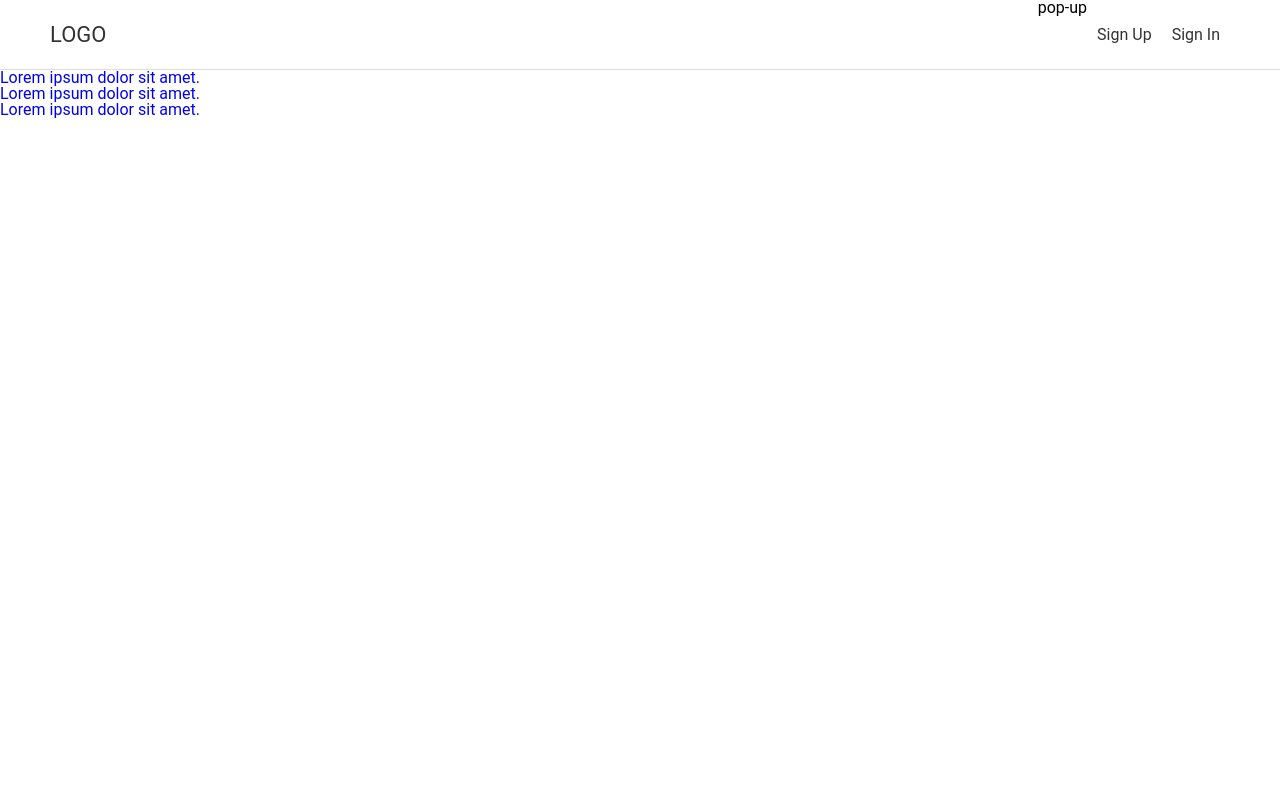
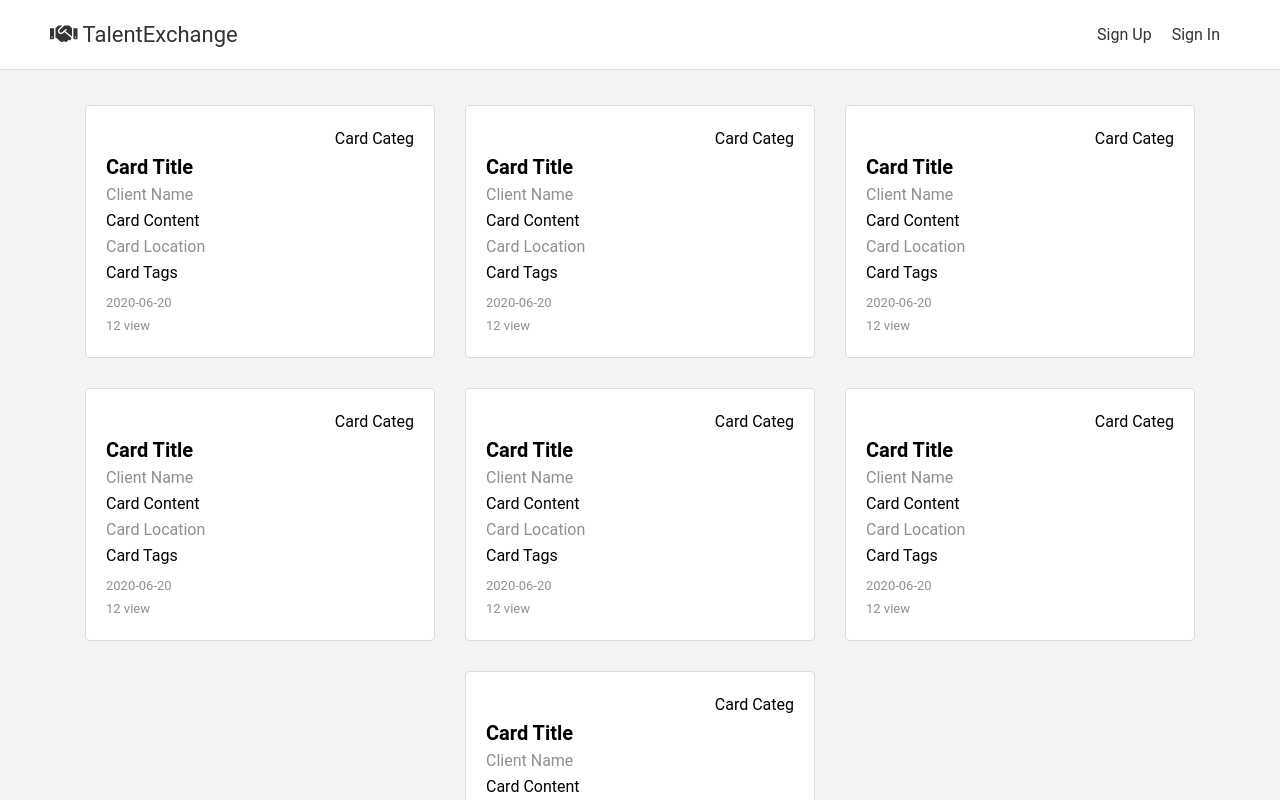
Before and after one commit to hendrik-kim/50-PROJECTS_HTML-CSS-JS, a React (Create React App) app in the folder Talent.Web/ClientApp/: page /post in a window 1280 px wide. Shown: the top 800 px of the page. Built offline with nearby package versions, Linux system fonts and the light colour scheme.

Commit message:
Index page card UI design update

```diff
--- a/Talent.Web/ClientApp/src/App.js
+++ b/Talent.Web/ClientApp/src/App.js
@@ -3,14 +3,14 @@ import { Route, Switch } from 'react-router-dom';
 import { Action } from './redux/app/redux';
 import { useDispatch, useSelector } from 'react-redux';
 
-import AppBar from './views/components/AppBar/Index';
+import AppBar from './views/components/appBar/Index';
 import styled from 'styled-components';
 import Register from './views/components/auth/Register';
 import Login from './views/components/auth/Login';
-import Home from './views/pages/Home/Index';
-import Page404 from './views/pages/Result/Page404';
-import Post from './views/pages/Post/Index';
-import Popup from './views/components/Popup/Index';
+import Home from './views/pages/home/Index';
+import Page404 from './views/pages/result/Page404';
+import Post from './views/pages/post/Index';
+import Popup from './views/components/popup/Index';
 // import Landing from './views/components/layout/Lading';
 // import './App.css';
 
@@ -25,6 +25,7 @@ function App() {
   return (
     <Container>
       <AppBar handlePopup={handlePopup} />
+      <section className="container">
         <Switch>
           <Route exact path="/" component={Home} />
           <Route exact path="/register" component={Register} />
@@ -33,6 +34,7 @@ function App() {
 
           <Route component={Page404} />
         </Switch>
+      </section>
 
       {showPopup && <Popup onClose={() => handlePopup(false)} />}
 
--- a/Talent.Web/ClientApp/src/scss/base/_common.scss
+++ b/Talent.Web/ClientApp/src/scss/base/_common.scss
@@ -5,4 +5,5 @@ body {
 
 body {
   font-family: 'Roboto', sans-serif;
+  background-color: #f4f4f4;
 }
--- a/Talent.Web/ClientApp/src/views/components/AppBar/Index.js
+++ b/Talent.Web/ClientApp/src/views/components/AppBar/Index.js
@@ -1,19 +1,25 @@
-import React, { useState, useEffect } from "react";
-import styled from "styled-components";
-import NavBar from "./Navbar";
-import { Link } from "react-router-dom";
+import React, { useState, useEffect } from 'react';
+import styled from 'styled-components';
+import NavBar from './Navbar';
+import { Link } from 'react-router-dom';
 
 function AppBar(props) {
   const { handlePopup } = props;
   return (
     <Container>
-      <Logo to={"/"}>logo</Logo>
+      <Logo to={'/'}>
+        <span class="text-primary">
+          <i class="fas fa-handshake"></i> Talent
+        </span>
+        Exchange
+      </Logo>
       <NavBar handlePopup={handlePopup} />
     </Container>
   );
 }
 
 const Container = styled.div`
+  background: #fff;
   height: 70px;
   border-bottom: 1px solid #ddd;
   display: flex;
@@ -25,11 +31,14 @@ const Logo = styled(Link)`
   display: flex;
   align-items: center;
   font-size: 22px;
-  text-transform: uppercase;
   cursor: pointer;
   color: #333;
+  &-text-primary {
+    color: #28a745;
+  }
   &:hover {
-    color: #3c9afd;
+    transition-duration: 0.3s;
+    color: #28a745;
   }
 `;
 
--- a/Talent.Web/ClientApp/src/views/components/AppBar/Navbar.js
+++ b/Talent.Web/ClientApp/src/views/components/AppBar/Navbar.js
@@ -7,17 +7,6 @@ function NavBar(props) {
   const { handlePopup } = props;
   return (
     <Container>
-      <div
-        onClick={() =>
-          appActions.updateState({
-            popup: {
-              title: 'This is title',
-            },
-          })
-        }
-      >
-        pop-up
-      </div>
       <NavItem to={'/register'}>sign Up</NavItem>
       <NavItem to={'/login'}>sign In</NavItem>
     </Container>
@@ -37,7 +26,8 @@ const NavItem = styled(Link)`
   cursor: pointer;
   color: #333;
   &:hover {
-    color: #3c9afd;
+    border-bottom: #28a745 2px solid;
+    transition: 0.1s;
   }
 `;
 
--- a/Talent.Web/ClientApp/src/views/components/auth/Register.js
+++ b/Talent.Web/ClientApp/src/views/components/auth/Register.js
@@ -1,4 +1,5 @@
 import React, { Fragment, useState } from 'react';
+import styled from 'styled-components';
 import axios from 'axios';
 
 const Register = () => {
@@ -39,15 +40,17 @@ const Register = () => {
   };
   return (
     <Fragment>
+      <Container>
+        <div id="container">
+          <form className="form-wrap" onSubmit={(e) => onSubmit(e)}>
             <h1 className="large text-primary">Sign Up</h1>
             <p className="lead">
               <i className="fas fa-user"></i> Create Your Account
             </p>
-      <form className="form" onSubmit={(e) => onSubmit(e)}>
             <div className="form-group">
               <input
                 type="text"
-            placeholder="username"
+                placeholder="Username"
                 name="username"
                 value={username}
                 onChange={(e) => onChange(e)}
@@ -63,10 +66,6 @@ const Register = () => {
                 onChange={(e) => onChange(e)}
                 required
               />
-          <small className="form-text">
-            This site uses Gravatar so if you want a profile image, use a
-            Gravatar email
-          </small>
             </div>
             <div className="form-group">
               <input
@@ -88,13 +87,79 @@ const Register = () => {
                 minLength="6"
               />
             </div>
-        <input type="submit" className="btn btn-primary" value="Register" />
+            <button type="submit" className="btn-submit" value="Register">
+              Register
+            </button>
           </form>
+          <footer>
             <p className="my-1">
               Already have an account? <a href="login.html">Sign In</a>
             </p>
+          </footer>
+        </div>
+      </Container>
     </Fragment>
   );
 };
 
+const Container = styled.div`
+  #container {
+    background: #fff;
+    margin: 30px auto;
+    max-width: 400px;
+    padding: 20px;
+  }
+
+  .form-wrap {
+    background: #fff;
+    padding: 15px 25px;
+    color: #333;
+  }
+
+  .form-wrap h1,
+  p {
+    text-align: center;
+    margin: 10px;
+  }
+
+  .form-wrap .form-group {
+    display: inline-block;
+    width: 100%;
+    margin-top: 15px;
+  }
+
+  .form-wrap .form-group input {
+    border: #ddd 1px solid;
+    border-radius: 5px;
+    width: 100%;
+    height: 2em;
+  }
+
+  .form-wrap .form-group input:focus {
+    outline-color: #28a745;
+  }
+
+  .form-wrap .btn-submit {
+    cursor: pointer;
+    display: inline-block;
+    padding: 10px 30px;
+    color: #fff;
+    background-color: #28a745;
+    border: none;
+    border-radius: 5px;
+    color: #fff;
+    width: 100%;
+    margin-top: 20px;
+  }
+  .btn-submit:hover {
+    opacity: 0.9;
+    transition-duration: 0.2s;
+  }
+
+  footer {
+    text-align: center;
+    margin-top: 10px;
+  }
+`;
+
 export default Register;
--- a/Talent.Web/ClientApp/src/views/pages/Home/Index.js
+++ b/Talent.Web/ClientApp/src/views/pages/Home/Index.js
@@ -1,8 +1,13 @@
 import React from 'react';
 import styled from 'styled-components';
+import PostList from '../post/List';
 
 function Home() {
-  return <Container>home</Container>;
+  return (
+    <Container>
+      <PostList />
+    </Container>
+  );
 }
 
 const Container = styled.div``;
--- a/Talent.Web/ClientApp/src/views/pages/Post/Detail.js
+++ b/Talent.Web/ClientApp/src/views/pages/Post/Detail.js
@@ -9,7 +9,7 @@ function Detail(props) {
   const id = match.params.id;
 
   useEffect(() => {
-    // 비동기 통신 id를 이용해서
+    // Async trans Id
   }, [match]);
 
   if (!id) {
--- a/Talent.Web/ClientApp/src/views/pages/Post/List.js
+++ b/Talent.Web/ClientApp/src/views/pages/Post/List.js
@@ -9,7 +9,79 @@ function List(props) {
 
   return (
     <Container>
-      <PostItem>
+      <div className="container-card">
+        <div className="card">
+          <div className="card-category">Card Categ</div>
+          <div className="card-title">Card Title</div>
+          <div className="card-client">Client Name</div>
+          <div className="card-content">Card Content</div>
+          <div className="card-location">Card Location</div>
+          <div className="card-tags">Card Tags</div>
+          <div className="card-createOn">2020-06-20</div>
+          <div className="card-view">12 view</div>
+        </div>
+        <div className="card">
+          <div className="card-category">Card Categ</div>
+          <div className="card-title">Card Title</div>
+          <div className="card-client">Client Name</div>
+          <div className="card-content">Card Content</div>
+          <div className="card-location">Card Location</div>
+          <div className="card-tags">Card Tags</div>
+          <div className="card-createOn">2020-06-20</div>
+          <div className="card-view">12 view</div>
+        </div>
+        <div className="card">
+          <div className="card-category">Card Categ</div>
+          <div className="card-title">Card Title</div>
+          <div className="card-client">Client Name</div>
+          <div className="card-content">Card Content</div>
+          <div className="card-location">Card Location</div>
+          <div className="card-tags">Card Tags</div>
+          <div className="card-createOn">2020-06-20</div>
+          <div className="card-view">12 view</div>
+        </div>
+        <div className="card">
+          <div className="card-category">Card Categ</div>
+          <div className="card-title">Card Title</div>
+          <div className="card-client">Client Name</div>
+          <div className="card-content">Card Content</div>
+          <div className="card-location">Card Location</div>
+          <div className="card-tags">Card Tags</div>
+          <div className="card-createOn">2020-06-20</div>
+          <div className="card-view">12 view</div>
+        </div>
+        <div className="card">
+          <div className="card-category">Card Categ</div>
+          <div className="card-title">Card Title</div>
+          <div className="card-client">Client Name</div>
+          <div className="card-content">Card Content</div>
+          <div className="card-location">Card Location</div>
+          <div className="card-tags">Card Tags</div>
+          <div className="card-createOn">2020-06-20</div>
+          <div className="card-view">12 view</div>
+        </div>
+        <div className="card">
+          <div className="card-category">Card Categ</div>
+          <div className="card-title">Card Title</div>
+          <div className="card-client">Client Name</div>
+          <div className="card-content">Card Content</div>
+          <div className="card-location">Card Location</div>
+          <div className="card-tags">Card Tags</div>
+          <div className="card-createOn">2020-06-20</div>
+          <div className="card-view">12 view</div>
+        </div>
+        <div className="card">
+          <div className="card-category">Card Categ</div>
+          <div className="card-title">Card Title</div>
+          <div className="card-client">Client Name</div>
+          <div className="card-content">Card Content</div>
+          <div className="card-location">Card Location</div>
+          <div className="card-tags">Card Tags</div>
+          <div className="card-createOn">2020-06-20</div>
+          <div className="card-view">12 view</div>
+        </div>
+      </div>
+      {/* <PostItem>
         <Link to={'/post/detail/post1'}>
           <h1>Lorem ipsum dolor sit amet.</h1>
         </Link>
@@ -23,12 +95,72 @@ function List(props) {
         <Link to={'/post/detail/post3'}>
           <h1>Lorem ipsum dolor sit amet.</h1>
         </Link>
-      </PostItem>
+      </PostItem> */}
     </Container>
   );
 }
 
-const Container = styled.div``;
+const Container = styled.div`
+  .container-card {
+    display: flex;
+    flex-wrap: wrap;
+    padding: 20px;
+    justify-content: center;
+  }
+
+  .card {
+    flex-grow: 1;
+    flex-basis: 33.333333%;
+    max-width: 350px;
+    border: 1px solid #dadada;
+    border-radius: 4px;
+    padding: 15px 20px;
+    margin: 15px;
+    background-color: #fff;
+    text-align: left;
+    cursor: pointer;
+    * {
+      margin-bottom: 10px;
+    }
+    &-category {
+      margin: 10px 0;
+      text-align: right;
+    }
+
+    &-title {
+      font-size: 20px;
+      font-weight: 600;
+    }
+
+    &-client {
+      color: #909090;
+    }
+
+    &-location {
+      color: #909090;
+    }
+    &-createOn {
+      margin-top: 15px;
+      font-size: 13px;
+      color: #909090;
+    }
+    &-view {
+      font-size: 13px;
+      color: #909090;
+    }
+
+    &:hover {
+      transform: translateY(-1px);
+      box-shadow: 1px 4px 10px 1px rgba(0, 0, 0, 0.2);
+      transition-duration: 0.2s;
+    }
+
+    @media screen and (max-width: 950px) {
+      margin-right: 0;
+      width: 100%;
+    }
+  }
+`;
 
 const PostItem = styled.div``;
 
```
Also changed, not shown: Talent.Web/ClientApp/src/views/components/layout/Lading.js (deleted, +0 -30 lines). Lines whose indentation alone changed are shown as unchanged.
